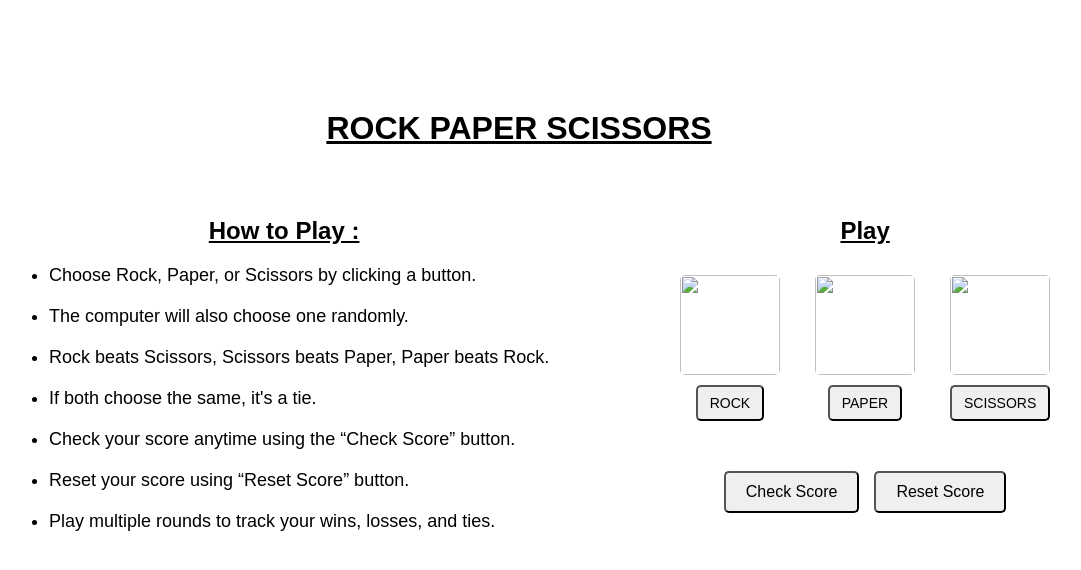
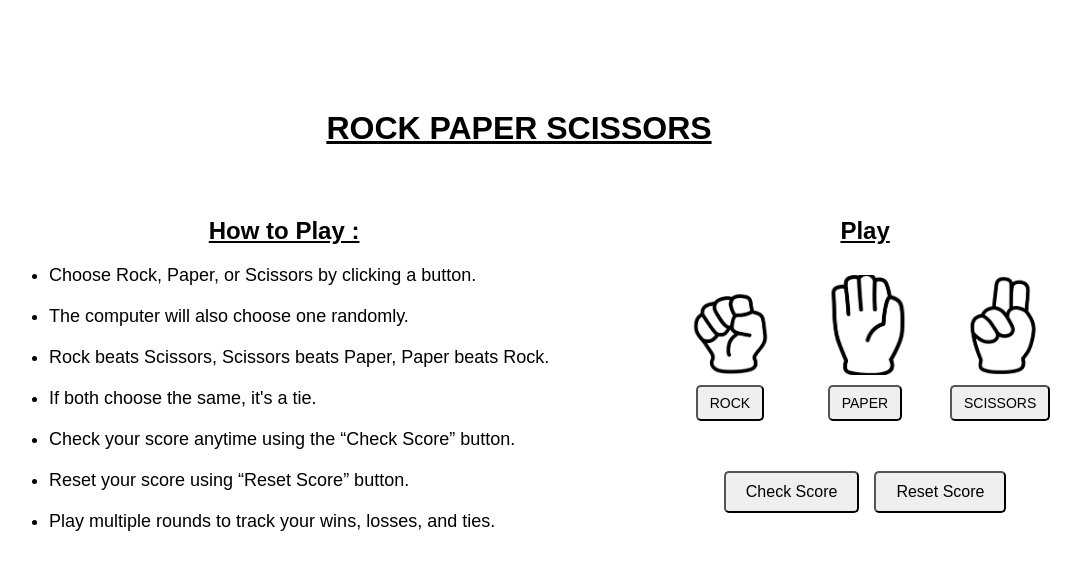
Before and after one commit to architha-24/Rock-Paper-Scissors, a plain HTML site: page index.html in a window 1280 px wide. Shown: the whole page, without its empty margins (121-1202 px from the left). Drawn offline with Linux system fonts and the light colour scheme.

Commit message:
Update index.html

```diff
--- a/index.html
+++ b/index.html
@@ -28,15 +28,15 @@
             <h2 class="rules"><u>Play</u></h2>
             <div class="img-container">
                 <figure>
-                    <img src="Rock.png" alt="">
+                    <img src="images/Rock.png" alt="">
                     <figcaption><button onclick="game('Rock')">ROCK</button></figcaption>
                 </figure>
                 <figure>
-                    <img src="Paper.png" alt="">
+                    <img src="images/Paper.png" alt="">
                     <figcaption><button onclick="game('Paper')">PAPER</button></figcaption>
                 </figure>
                 <figure>
-                    <img src="Scissors.png" alt="">
+                    <img src="images/Scissors.png" alt="">
                     <figcaption><button onclick="game('Scissors')">SCISSORS</button></figcaption>
                 </figure>
             </div>
```
